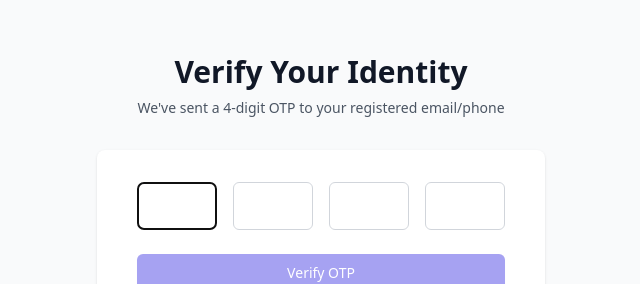
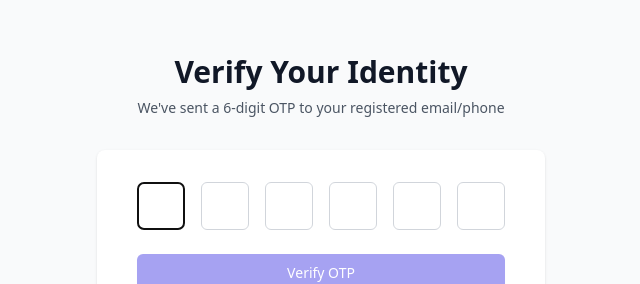
Before and after one commit to shrestha8summit/weCrm, a React (Vite) app in the folder client/: page /otp in a window 1280 px wide. Shown: the part 233-517 px from the top of the page, without its empty margins (319-959 px from the left). Built offline with nearby package versions, Linux system fonts and the light colour scheme.

Commit message:
otp changes

```diff
--- a/client/src/component/Otp.jsx
+++ b/client/src/component/Otp.jsx
@@ -1,7 +1,7 @@
 import { useState } from 'react';
 
 const OTPPage = () => {
-  const [otp, setOtp] = useState(['', '', '', '']);
+  const [otp, setOtp] = useState(['', '', '', '','','']);
   const [isLoading, setIsLoading] = useState(false);
   const [error, setError] = useState('');
 
@@ -10,7 +10,7 @@ const OTPPage = () => {
       const newOtp = [...otp];
       newOtp[index] = value;
       setOtp(newOtp);
-      if (value && index < 3) {
+      if (value && index < 5) {
         document.getElementById(`otp-${index + 1}`).focus();
       }
     }
@@ -40,7 +40,7 @@ const handleSubmit = async (e) => {
             }
             alert('OTP verified successfully! Redirecting to password reset...');
         } else {
-            setError('Invalid OTP length. Please enter a 4-digit OTP.');
+            setError('Invalid OTP length. Please enter a 6-digit OTP.');
         }
 
     } catch (e) {
@@ -62,7 +62,7 @@ const handleSubmit = async (e) => {
           Verify Your Identity
         </h2>
         <p className="mt-2 text-center text-sm text-gray-600">
-          We've sent a 4-digit OTP to your registered email/phone
+          We've sent a 6-digit OTP to your registered email/phone
         </p>
       </div>
 
@@ -94,9 +94,9 @@ const handleSubmit = async (e) => {
             <div>
               <button
                 type="submit"
-                disabled={isLoading || otp.join('').length !== 4}
+                disabled={isLoading || otp.join('').length !== 6}
                 className={`w-full flex justify-center py-2 px-4 border border-transparent rounded-md shadow-sm text-sm font-medium text-white bg-indigo-600 hover:bg-indigo-700 focus:outline-none focus:ring-2 focus:ring-offset-2 focus:ring-indigo-500 ${
-                  (isLoading || otp.join('').length !== 4) ? 'opacity-50 cursor-not-allowed' : ''
+                  (isLoading || otp.join('').length !== 6) ? 'opacity-50 cursor-not-allowed' : ''
                 }`}
               >
                 {isLoading ? (
--- a/client/src/component/dashboard.jsx
+++ b/client/src/component/dashboard.jsx
@@ -3,7 +3,7 @@ import { useNavigate } from 'react-router-dom';
 
 const Dashboard = ({ onLogout }) => {
 
-      const navigate = useNavigate();
+  const navigate = useNavigate();
 
   const handleClick = () => {
     navigate('/register'); // Navigates to the sign.jsx route
--- a/client/src/component/sign.jsx
+++ b/client/src/component/sign.jsx
@@ -156,6 +156,8 @@ const Sign = () => {
 //       </form>
 //     </div>
 
+
+
 <div className="flex items-center justify-center min-h-screen p-4">
   <form
     onSubmit={handleSubmit}
```
